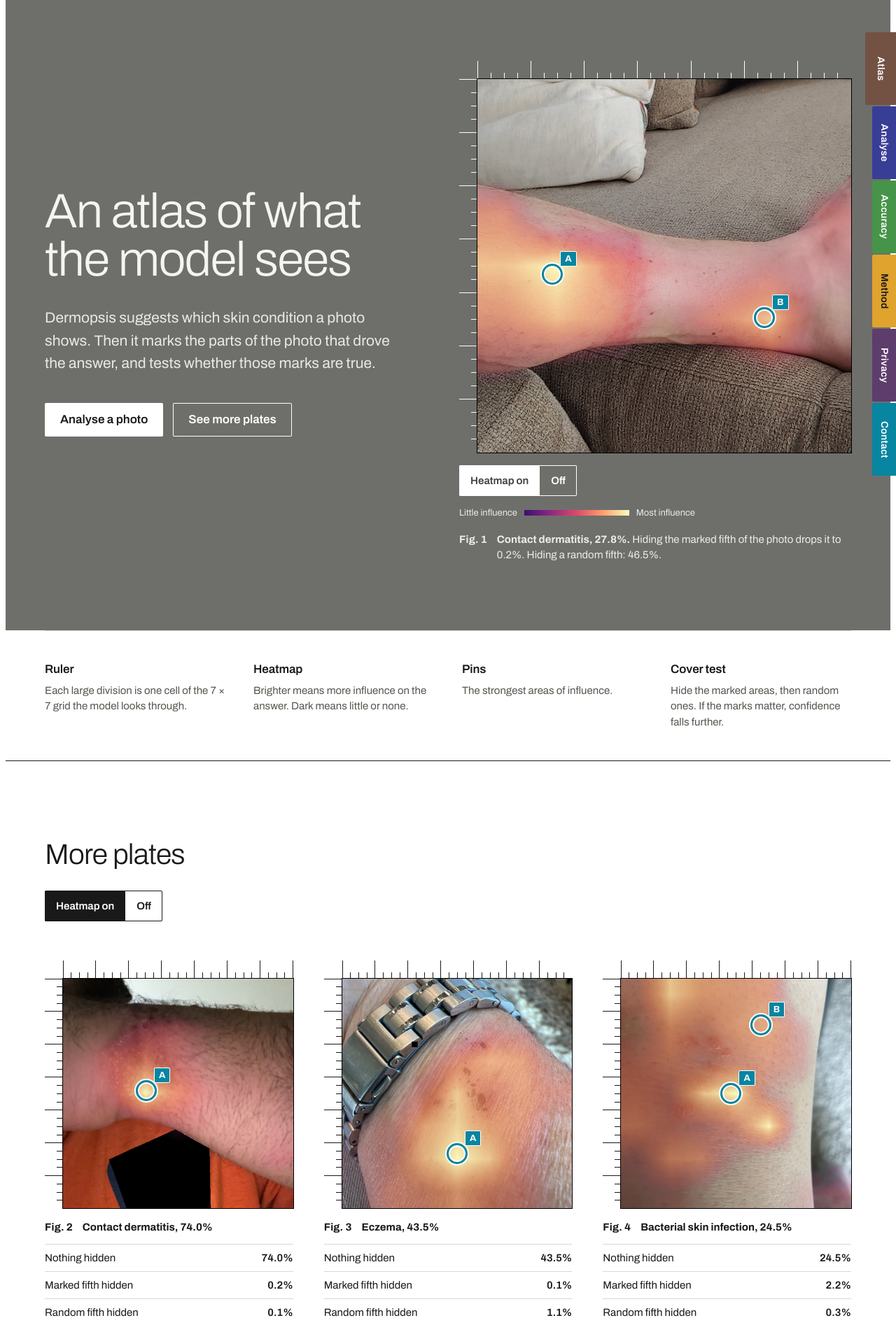
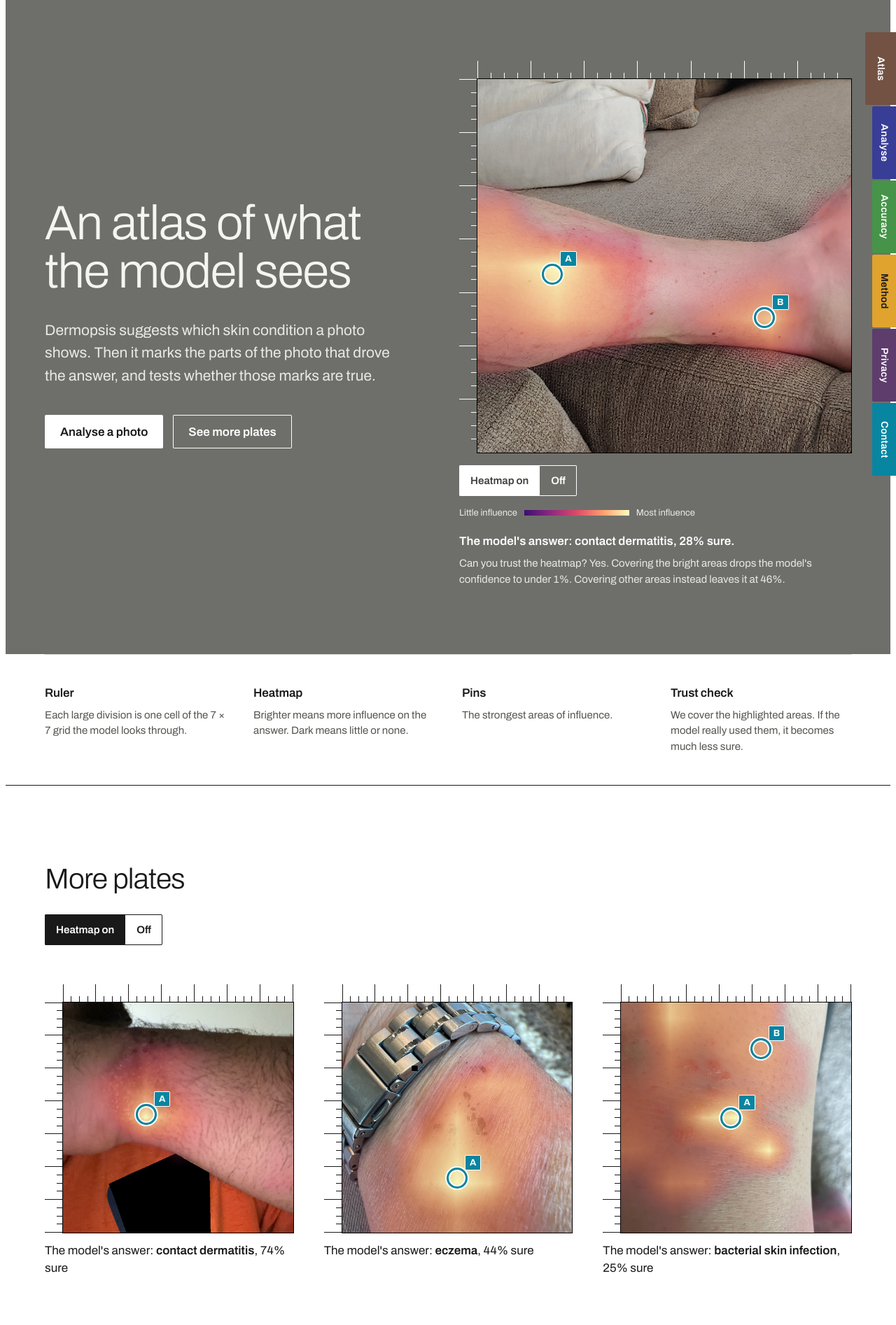
Before and after one commit to toppylawz/humandiseaserecognition, a Django app: page / in a window 1280 px wide. Shown: the part 86-1980 px from the top of the page at 70% size. Run offline with Django 4.2, Linux system fonts and the light colour scheme.

Commit message:
Explain results and the heatmap check in plain language

```diff
--- a/static/css/dermopsis.css
+++ b/static/css/dermopsis.css
@@ -108,7 +108,7 @@ h3{font-size:22px;font-weight:500;font-stretch:100%;letter-spacing:-0.005em;line
 .drop{position:relative;aspect-ratio:1/1;outline:1px dashed #8E8E88;outline-offset:-1px;display:flex;flex-direction:column;align-items:center;justify-content:center;gap:16px;text-align:center;padding:32px;background:#F5F5F2}
 .crop{position:absolute;width:22px;height:22px;border-color:var(--ink);border-style:solid;border-width:0}
 .diff{list-style:none;margin:0;padding:0}
-.diff li{display:grid;grid-template-columns:1fr 64px;gap:4px 16px;padding:12px 0;border-top:1px solid var(--rule);font-size:16px;line-height:1.35}
+.diff li{display:grid;grid-template-columns:1fr auto;gap:4px 16px;padding:12px 0;border-top:1px solid var(--rule);font-size:16px;line-height:1.35}
 .diff li span:last-child{text-align:right;font-weight:600}
 .diff li i{grid-column:1/-1;height:4px;background:#E7E7E3}
 .diff li i b{display:block;height:100%;background:var(--ink)}
@@ -171,3 +171,11 @@ h3{font-size:22px;font-weight:500;font-stretch:100%;letter-spacing:-0.005em;line
 .ct-grid{grid-template-columns:minmax(0,280px) minmax(0,720px);align-items:start}
 @media (max-width:1100px){.result-grid{grid-template-columns:1fr}}
 @media (max-width:900px){.an-grid{grid-template-columns:1fr;gap:48px}}
+.trust-verdict{font-stretch:112%;font-weight:300;font-size:40px;line-height:1.1;letter-spacing:-0.02em;margin:0 0 10px}
+.trust li span:first-child{font-size:16px}
+.trust li:nth-child(1) i b{background:var(--ink)}
+.trust li:nth-child(2) i b{background:var(--cyan)}
+.trust li:nth-child(3) i b{background:#A0A0A0}
+.answer{font-size:17px;line-height:1.45;margin:0}
+.answer strong{font-weight:600}
+.diff li span:nth-child(2){white-space:nowrap}
--- a/templates/index.html
+++ b/templates/index.html
@@ -22,9 +22,9 @@
 {% include "partials/plate.html" with photo=leg heat=leg_heat alt="Lower leg with a red, bumpy rash" ax="20.1" ay="52.2" bx="76.8" by="63.8" loading="eager" %}
 <div class="controls">{% include "partials/heat_toggle.html" %}</div>
 <div class="legend" aria-hidden="true" style="color: #E9E9E5"><span>Little influence</span><i></i><span>Most influence</span></div>
-<figcaption class="cap">
-<span class="figno">Fig. 1</span>
-<span><strong>Contact dermatitis, 27.8%.</strong> Hiding the marked fifth of the photo drops it to 0.2%. Hiding a random fifth: 46.5%.</span>
+<figcaption style="margin-top: 18px; max-width: 36em">
+<p class="answer"><strong>The model's answer: contact dermatitis, 28% sure.</strong></p>
+<p class="small" style="margin: 8px 0 0; color: #E9E9E5">Can you trust the heatmap? Yes. Covering the bright areas drops the model's confidence to under 1%. Covering other areas instead leaves it at 46%.</p>
 </figcaption>
 </figure>
 </div>
@@ -35,7 +35,7 @@
 <div><h3>Ruler</h3><p>Each large division is one cell of the 7 &#215; 7 grid the model looks through.</p></div>
 <div><h3>Heatmap</h3><p>Brighter means more influence on the answer. Dark means little or none.</p></div>
 <div><h3>Pins</h3><p>The strongest areas of influence.</p></div>
-<div><h3>Cover test</h3><p>Hide the marked areas, then random ones. If the marks matter, confidence falls further.</p></div>
+<div><h3>Trust check</h3><p>We cover the highlighted areas. If the model really used them, it becomes much less sure.</p></div>
 </div>
 </div>
 
@@ -50,18 +50,15 @@
 <div class="plates">
 <figure class="plate">
 {% include "partials/plate.html" with photo=wrist heat=wrist_heat alt="Inner wrist with a red, raised rash" ax="36.2" ay="48.7" %}
-<figcaption class="cap"><span class="figno">Fig. 2</span><span><strong>Contact dermatitis, 74.0%</strong></span></figcaption>
-{% include "partials/cover_test.html" with c0="74.0%" c1="0.2%" c2="0.1%" %}
+<figcaption class="answer" style="margin-top: 14px">The model's answer: <strong>contact dermatitis</strong>, 74% sure</figcaption>
 </figure>
 <figure class="plate">
 {% include "partials/plate.html" with photo=watch heat=watch_heat alt="Back of a wrist beside a watch strap, with small dark scabs" ax="50.0" ay="76.3" %}
-<figcaption class="cap"><span class="figno">Fig. 3</span><span><strong>Eczema, 43.5%</strong></span></figcaption>
-{% include "partials/cover_test.html" with c0="43.5%" c1="0.1%" c2="1.1%" %}
+<figcaption class="answer" style="margin-top: 14px">The model's answer: <strong>eczema</strong>, 44% sure</figcaption>
 </figure>
 <figure class="plate">
 {% include "partials/plate.html" with photo=forearm heat=forearm_heat alt="Forearm with small crusted sores" ax="47.8" ay="50.0" bx="60.7" by="20.1" %}
-<figcaption class="cap"><span class="figno">Fig. 4</span><span><strong>Bacterial skin infection, 24.5%</strong></span></figcaption>
-{% include "partials/cover_test.html" with c0="24.5%" c1="2.2%" c2="0.3%" %}
+<figcaption class="answer" style="margin-top: 14px">The model's answer: <strong>bacterial skin infection</strong>, 25% sure</figcaption>
 </figure>
 </div>
 </div>
@@ -92,7 +89,7 @@
 <li><span class="figno">1</span><h3>Check it is skin</h3><p>A separate model turns away photos that are not skin, such as pets, objects or screens.</p></li>
 <li><span class="figno">2</span><h3>Compare</h3><p>The main model scores the photo against 34 skin conditions and healthy skin.</p></li>
 <li><span class="figno">3</span><h3>Explain</h3><p>A heatmap marks the parts of the photo that drove the answer.</p></li>
-<li><span class="figno">4</span><h3>Test the explanation</h3><p>The cover test checks that hiding the marked areas really changes the answer.</p></li>
+<li><span class="figno">4</span><h3>Check the heatmap</h3><p>We cover the highlighted areas and see whether the model becomes less sure.</p></li>
 <li><span class="figno">5</span><h3>Discard</h3><p>The photo is held in memory only while this runs, then deleted. Nothing is stored.</p></li>
 </ol>
 </div>
--- a/templates/partials/cover_test.html
+++ /dev/null
@@ -1,7 +0,0 @@
-<table class="cover">
-<tbody>
-<tr><th scope="row">Nothing hidden</th><td>{{ c0 }}</td></tr>
-<tr><th scope="row">Marked fifth hidden</th><td>{{ c1 }}</td></tr>
-<tr><th scope="row">Random fifth hidden</th><td>{{ c2 }}</td></tr>
-</tbody>
-</table>
--- a/templates/privacy.html
+++ b/templates/privacy.html
@@ -46,7 +46,7 @@
 <h2 id="fairness-h" style="margin-bottom: 24px">Fairness and transparency</h2>
 <ol>
 <li>We are looking for partners to test it across a wider range of skin tones.</li>
-<li>Every result shows its explanation and the cover test, so you can judge it rather than take it on trust.</li>
+<li>Every result shows its heatmap and a check of whether the heatmap can be trusted, so you can judge it yourself.</li>
 </ol>
 </section>
 
```
Also changed, not shown: classifier/xai.py (+6 -4 lines), static/js/analyzer.js (+9 -7 lines), templates/analyzer.html (+10 -10 lines).
